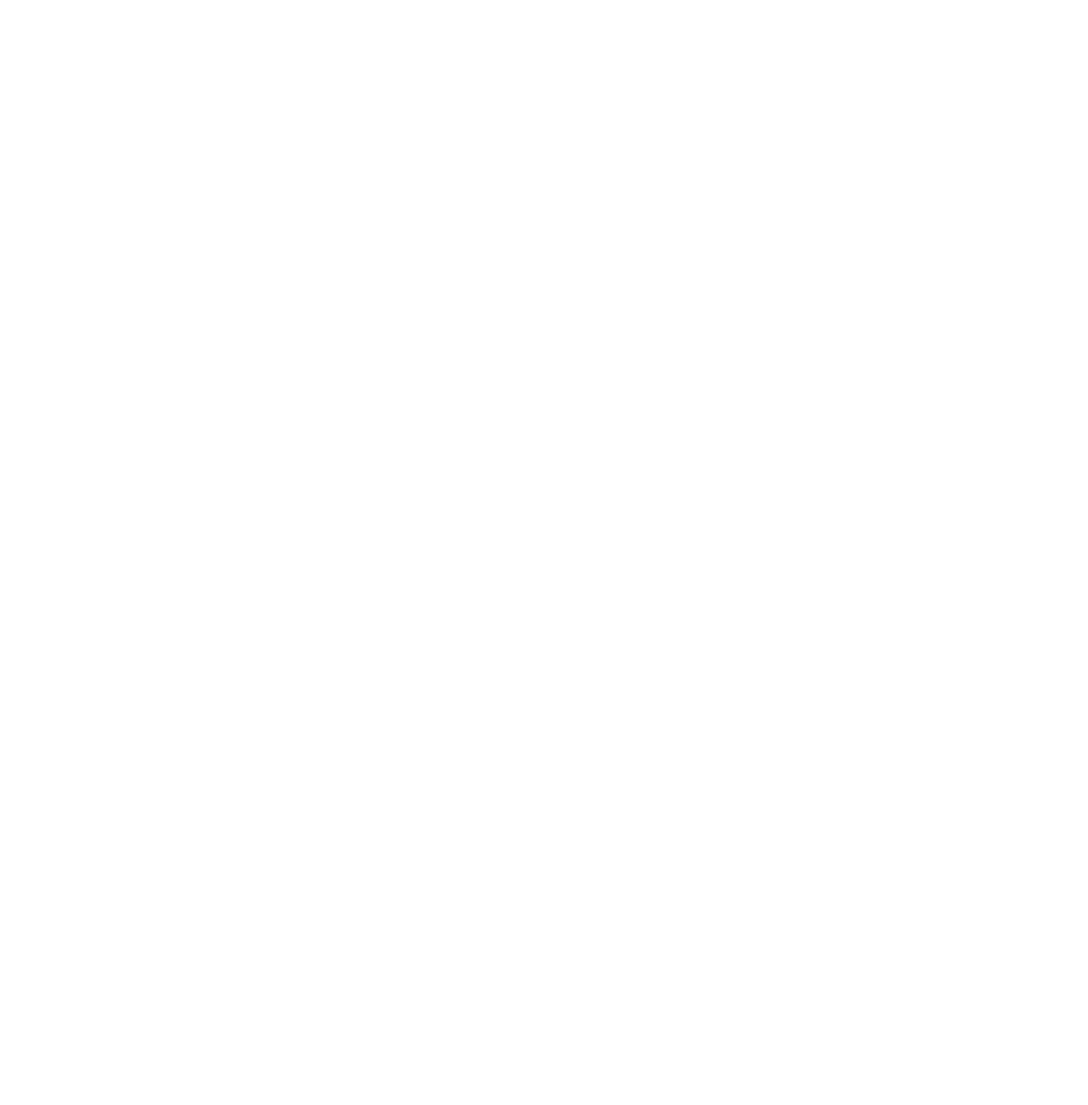
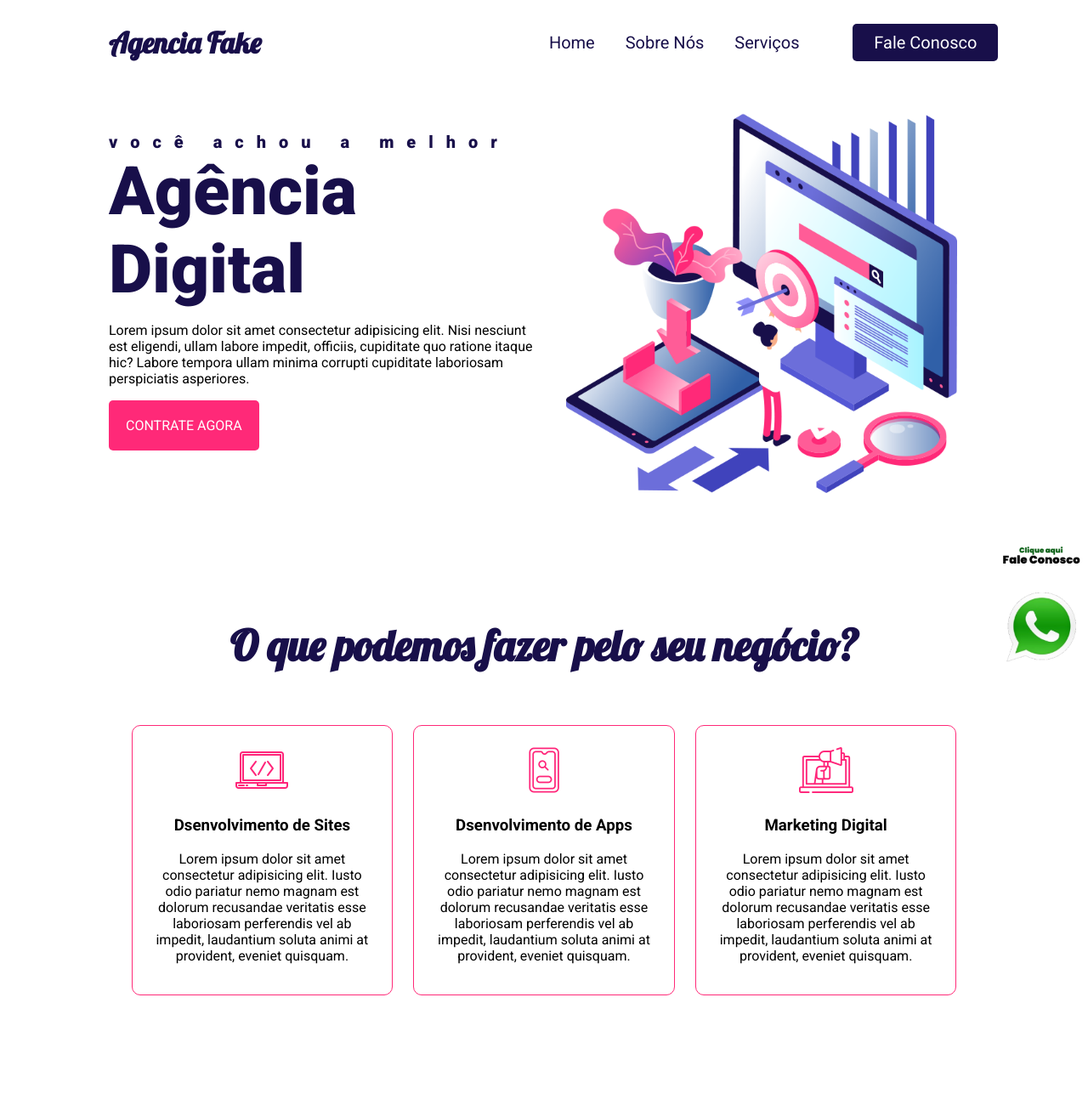
Before and after one commit to GumaFroids/novo-site, a plain HTML site: page Site_da_empresa/index.html in a window 1280 px wide. Shown: the top 1300 px of the page at 85% size. Before the commit the page ends 800 px from the top, so only its background shows below. Drawn offline with Linux system fonts and the light colour scheme.

Commit message:
site final

```diff
--- /dev/null
+++ b/Site_da_empresa/CSS/estilo.css
@@ -0,0 +1,198 @@
+ @import url('https://fonts.googleapis.com/css2?family=Lobster&family=Roboto:ital,wght@0,100;0,300;0,400;0,500;0,700;0,900;1,100;1,300;1,400;1,500;1,700;1,900&display=swap');
+*{
+
+   box-sizing: border-box;
+}
+
+body{
+    margin: 0;
+    font-family: 'Roboto', sans-serif
+}
+
+.navbar{
+    display: flex;
+    flex-flow: row wrap;
+    height: 100px;
+    background: white;
+    justify-content: center;
+    align-items: center;
+    position: fixed;
+    width: 100%;
+}
+
+.logo{
+    margin-left: 10%;
+    flex: 20%;
+    text-align: left;
+}
+
+.logo h1{
+    font-family: 'Lobster', cursive;
+    color: #180f4a;
+    font-size: 34px;
+}
+.menu{
+    flex:70%;
+    text-align: right;
+    padding: 20px;
+}
+
+.menu a{
+    color: #180f4a;
+    text-decoration: none;
+    font-size: 20px;
+    padding: 20px 16px;
+}
+
+.menu a:hover{
+    color:#ff2978;
+    border-top: 4px solid #180f4a;
+}
+
+#botao{
+    background: #180f4a;
+    padding: 10px 25px;
+    color: white;
+    border-radius: 5px;
+    margin-right: 10%;
+    margin-left: 5%;
+
+}
+
+#botao:hover{
+    border: none;
+    background: #ff2978;
+}
+
+.header{
+
+    background: white ;
+    display: flex;
+    flex-flow: row wrap;
+    justify-content: center;
+    align-items: center;
+    padding-top: 100px;
+
+}
+
+.headline{
+    flex: 40%;
+    margin-left: 10%;
+    /* border: 1px solid red; */
+}
+.headline h2{
+    font-weight: 900;
+    font-size: 20px;
+    color: #180f4a;
+    padding: 0;
+    margin: 0;
+}
+
+.haedline p{
+    color: gray;
+    text-align: left;
+}
+
+.contact-btn{
+    display: inline-block;
+    background: #ff2978;
+    padding: 20px;
+    color: white;
+    text-transform: uppercase;
+    border-radius: 5px;
+    text-decoration: none;
+}
+
+.contact-btn:hover{
+    background: #180f4a;
+
+}
+
+
+.img-headline{
+    margin-right:10%;
+    flex: 40%;
+    /* border: 1px solid black; */
+    text-align: center;
+
+}
+
+section{
+    padding: 5%;
+    display: inline-block;
+    margin-top: 80px;
+    /* border: 1px solid black; */
+    margin-left: 5%;
+    margin-right: 5%;
+    text-align: center;
+}
+
+section h2{
+    width: 100%;
+    font-size: 50px;
+    margin: 0;  font-family: 'Lobster', cursive;
+    font-weight: bold;
+    color: #180f4a;
+}
+
+.servicos{
+    display: inline-block;
+    margin-top: 5%;
+}
+
+.card{
+    display:inline-block;
+    width: 30%;
+    padding: 20px;
+    margin: 1%;
+    border: 1px solid #ff2978;
+    border-radius: 10px;
+    cursor: pointer;
+}
+
+.texto-oculto{
+    display: none;
+}
+
+.card:hover{
+    background: #ff2978;
+    color: white;
+    padding: 40px;
+}
+
+.card:hover img{
+    display: none;
+}
+
+.card:hover .card-text{
+    display: none;
+}
+
+.card:hover .texto-oculto{
+    display: block;
+}
+
+footer{
+    margin-top: 100px;
+    height: 400px;
+    background-image: linear-gradient(180deg,#180f4a,#090422,black);
+    text-align: center;
+    border-top: 5px #ff2978;
+
+}
+
+.logo-rodape{
+    padding: 100px;
+}
+
+.agencia{
+    font-family: 'Lobster', cursive;
+    color: white;
+    font-size: 34px;
+}
+
+.whats{
+    position: fixed;
+    bottom: 5px;
+    right: 5px;
+}
--- /dev/null
+++ b/Site_da_empresa/CSS/responsivo.css
@@ -0,0 +1,34 @@
+@media screen and (max-widht: 1005px){
+    .navbar{
+        position: relative;
+    }
+   .menu{
+    display: none;
+   }
+   .logo{
+    margin: 0;
+    text-align: center;
+   }
+   .header{
+    padding-top: 50px;
+   }
+.headline{
+    flex: 100px;
+    margin: 5%;
+    text-align: center;
+}
+.headline p{
+    text-align: center;
+}
+.img-headline{
+    flex: 100%;
+    margin: 5%;
+    text-align: center;
+}
+.card{
+    width: 100%;
+}
+.whats{
+    display: none;
+}
+}
--- a/Site_da_empresa/index.html
+++ b/Site_da_empresa/index.html
@@ -4,9 +4,83 @@
     <meta charset="UTF-8">
     <meta http-equiv="X-UA-Compatible" content="IE=edge">
     <meta name="viewport" content="width=device-width, initial-scale=1.0">
-    <title>Document</title>
+    <meta name="descripition" content="Um site de exemplo do modulo html, css">
+    <meta name="keywords" content="Agencia fake, Css, html">
+    <link rel="stylesheet" href="css/estilo.css">
+    <link rel="stylesheet" href="CSS/responsivo.css">
+    <title>Agencia Fake Aula</title>
 </head>
+
 <body>
+
+    <nav class="navbar">
+        <div class="logo">
+            <h1>Agencia Fake</h1>
+        </div>
+        <div class="menu">
+            <a href="#">Home</a>
+            <a href="#">Sobre Nós</a>
+            <a href="#">Serviços</a>
+            <a id="botao" href="#">Fale Conosco</a>
+        </div>
+    </nav>
+    <header class="header">
+        <div class="headline">
+            <h2 style="letter-spacing: 15px">você achou a melhor</h2>
+            <h2 style="font-size: 79px;">Agência Digital</h2>
+            <p>Lorem ipsum dolor sit amet consectetur adipisicing elit. Nisi nesciunt est eligendi, ullam labore impedit, officiis, cupiditate quo ratione itaque hic? Labore tempora ullam minima corrupti cupiditate laboriosam perspiciatis asperiores.</p>
+            <a href="#" class="contact-btn">Contrate Agora</a>
+        </div>
+        <div class="img-headline">
+            <img style="max-width:90% ;" src="../img/hero_right.png">
+        </div>
+    </header>
+    <section>
+        <h2>O que podemos fazer pelo seu negócio?</h2>
+        <div class="servicos">
+            <div class="card">
+                <img src="../img/pc.png">
+                <div class="card-text">
+                <h3>Dsenvolvimento de Sites</h3>
+                <p> Lorem ipsum dolor sit amet consectetur adipisicing elit. Iusto odio pariatur nemo magnam est dolorum recusandae veritatis esse laboriosam perferendis vel ab impedit, laudantium soluta animi at provident, eveniet quisquam.</p>
+                </div>
+                <div class="texto-oculto">
+                    <h3>Outro Conteudo</h3>
+                    <p>  it. Iusto odio pariatur nemo magnam est doloruperferendis vel ab impedit, laudantium soluta animi at provident, eveniet quisquam.</p>
+                </div>
+        </div>
+            <div class="card">
+                <img src="../img/smartphone.png">
+                <div class="card-text">
+                <h3>Dsenvolvimento de Apps</h3>
+                <p> Lorem ipsum dolor sit amet consectetur adipisicing elit. Iusto odio pariatur nemo magnam est dolorum recusandae veritatis esse laboriosam perferendis vel ab impedit, laudantium soluta animi at provident, eveniet quisquam.</p>
+                </div>
+                <div class="texto-oculto">
+                    <h3>Outro Conteudo</h3>
+                    <p> Lorem ipsum dolor sit ame pariatur nemo magnam est dolorum recusandae veritatis esse laboriosam perferendis vel ab impedit, laudantium soluta animi at provident, eveniet quisquam.</p>
+                </div>
+            </div>
+            <div class="card">
+                <img src="../img/marketing.png">
+                <div class="card-text">
+                <h3>Marketing Digital</h3>
+                <p> Lorem ipsum dolor sit amet consectetur adipisicing elit. Iusto odio pariatur nemo magnam est dolorum recusandae veritatis esse laboriosam perferendis vel ab impedit, laudantium soluta animi at provident, eveniet quisquam.</p>
+                </div>
+                <div class="texto-oculto">
+                    <h3>Outro Conteudo</h3>
+                    <p> Lorem ipsum dolor sit amet consectetur adipisicing elit. Iusto odio pariatur nemo magnam est dl ab impedit, laudantium soluta animi at provident, eveniet quisquam.</p>
+                </div>
+            </div>
+        </div>
+    </section>
+    <footer>
+        <div class="logo-rodape">
+           <h1 class="agencia">Agência Fake</h1>
+           <p style="color:white">Um site feito com HTML e CSS puro</p>
+        </div>
+        <b style="color:white">© Todos os direitos reservados</b>
+    </footer>
+    <a class="whats" target="_blank" href="https://api.whatsapp.com/send?phone=5588888888888&text=Esse%20%C3%A9%20um%20teste%20de%20noob%2C%20n%C3%A3o%20entre%20em%20contato"><img style="width: 100px" class="whats" src="../img/whats.png"></a>
 
 </body>
 </html>
```
